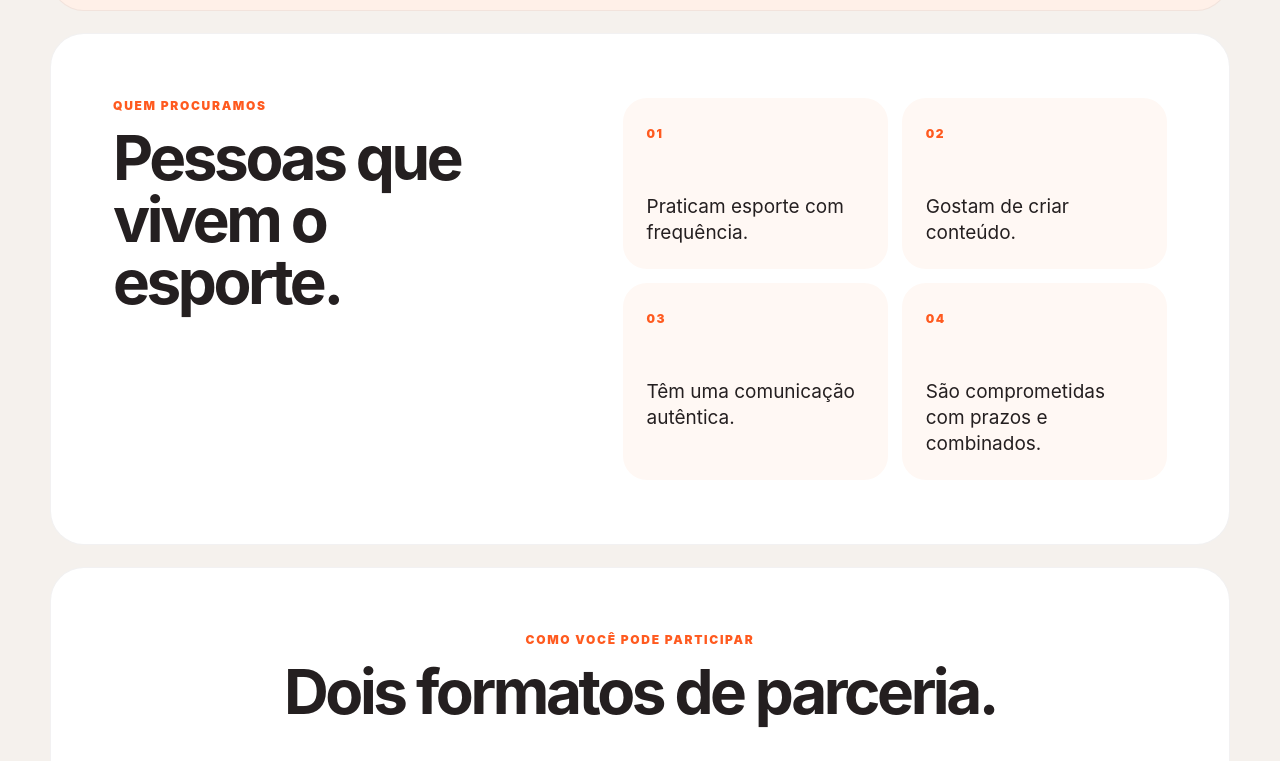
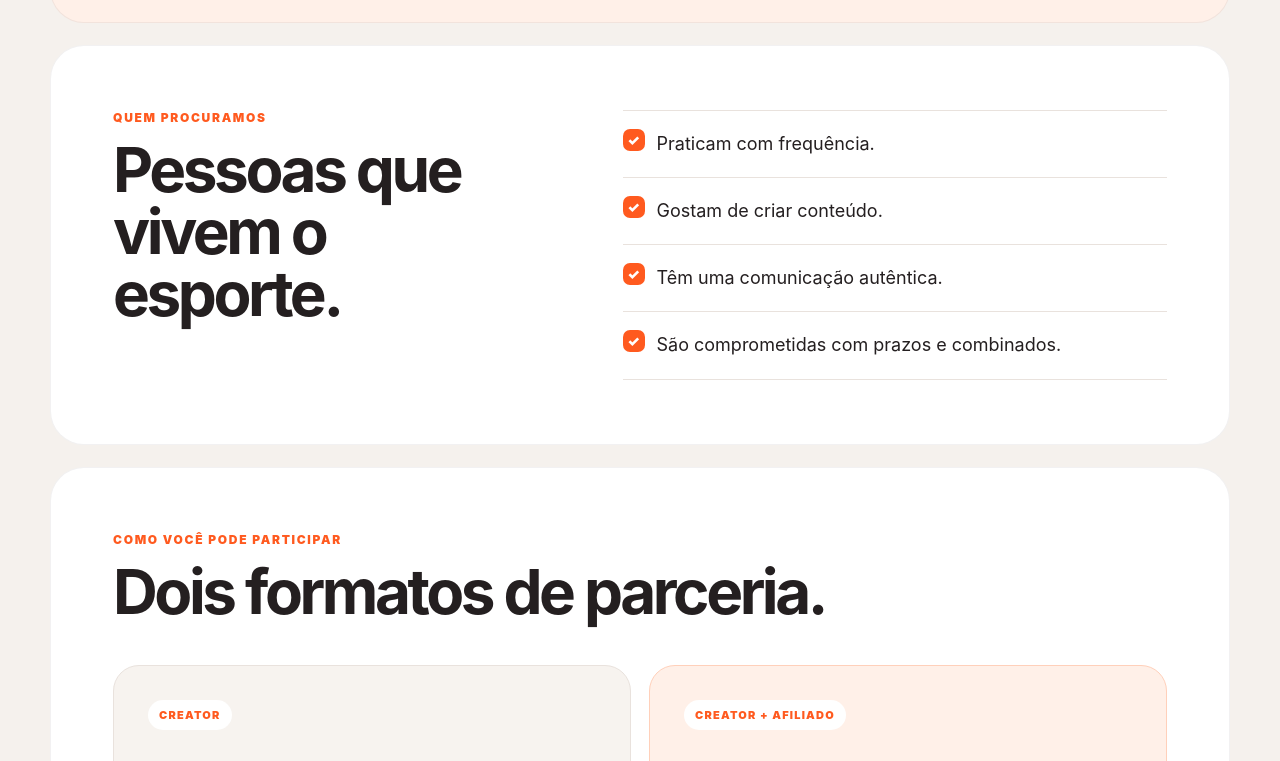
Before and after one commit to doctorguimenezes-lgtm/vamo-pages, a website: page public/index.html in a window 1280 px wide. Shown: the part 1139-1900 px from the top of the page. Drawn offline with Linux system fonts and the light colour scheme; a script that the page names is missing.

Commit message:
Add files via upload

```diff
--- a/public/index.html
+++ b/public/index.html
@@ -22,7 +22,6 @@
       <div class="hero-copy">
         <span class="eyebrow light">CREATORS VAMO!</span>
         <h1>Você pratica esporte e gosta de criar conteúdo?</h1>
-        <p>Estamos procurando pessoas para fazer parte do Time Vamo! e crescer junto com a marca.</p>
       </div>
     </section>
 
@@ -41,16 +40,16 @@
         <span class="eyebrow">QUEM PROCURAMOS</span>
         <h2>Pessoas que vivem o esporte.</h2>
       </div>
-      <div class="profile-grid">
-        <article><span>01</span><p>Praticam esporte com frequência.</p></article>
-        <article><span>02</span><p>Gostam de criar conteúdo.</p></article>
-        <article><span>03</span><p>Têm uma comunicação autêntica.</p></article>
-        <article><span>04</span><p>São comprometidas com prazos e combinados.</p></article>
-      </div>
+      <ul class="profile-list">
+        <li>Praticam com frequência.</li>
+        <li>Gostam de criar conteúdo.</li>
+        <li>Têm uma comunicação autêntica.</li>
+        <li>São comprometidas com prazos e combinados.</li>
+      </ul>
     </section>
 
     <section class="formats card">
-      <div class="section-heading centered">
+      <div class="section-heading">
         <span class="eyebrow">COMO VOCÊ PODE PARTICIPAR</span>
         <h2>Dois formatos de parceria.</h2>
       </div>
--- a/public/styles.css
+++ b/public/styles.css
@@ -22,7 +22,7 @@ a{color:inherit}
   padding:24px 20px 18px
 }
 .logo-link{display:inline-flex;align-items:center;text-decoration:none}
-.brand-logo{display:block;width:142px;height:auto}
+.brand-logo{display:block;width:185px;height:auto}
 .page-shell{
   width:min(1180px,calc(100% - 28px));
   margin:0 auto;
@@ -78,13 +78,6 @@ h1{
   line-height:.93;
   letter-spacing:-.065em
 }
-.hero-copy p{
-  max-width:590px;
-  margin:0;
-  font-size:21px;
-  line-height:1.5;
-  color:rgba(255,255,255,.9)
-}
 .selection-notice{
   padding:48px clamp(28px,5vw,62px);
   background:var(--orange-soft)
@@ -112,29 +105,36 @@ h1{
   gap:64px;
   align-items:start
 }
-.profile-grid{
-  display:grid;
-  grid-template-columns:1fr 1fr;
-  gap:14px
+.profile-list{
+  margin:0;
+  padding:0;
+  list-style:none;
+  border-top:1px solid var(--line)
 }
-.profile-grid article{
-  min-height:160px;
-  padding:24px;
-  border-radius:24px;
-  background:var(--orange-pale)
+.profile-list li{
+  position:relative;
+  padding:20px 0 20px 34px;
+  border-bottom:1px solid var(--line);
+  font-size:18px;
+  line-height:1.45
 }
-.profile-grid span{
-  color:var(--orange);
-  font-size:12px;
-  font-weight:900;
-  letter-spacing:.12em
+.profile-list li:before{
+  content:"✓";
+  position:absolute;
+  left:0;
+  top:18px;
+  display:flex;
+  align-items:center;
+  justify-content:center;
+  width:22px;
+  height:22px;
+  border-radius:7px;
+  background:var(--orange);
+  color:#fff;
+  font-size:14px;
+  font-weight:900
 }
-.profile-grid p{
-  margin:52px 0 0;
-  font-size:19px;
-  line-height:1.35
-}
-.section-heading.centered,.form-heading{text-align:center;margin-inline:auto}
+.section-heading,.form-heading{text-align:left;margin-inline:0}
 .format-grid{
   display:grid;
   grid-template-columns:1fr 1fr;
@@ -191,16 +191,16 @@ h1{
   background:var(--orange)
 }
 .format-note{
-  margin:22px auto 0;
+  margin:22px 0 0;
   max-width:760px;
-  text-align:center;
+  text-align:left;
   color:var(--muted);
   line-height:1.55
 }
-.form-heading{max-width:720px;margin-bottom:36px}
+.form-heading{max-width:720px;margin:0 0 36px}
 .tally-shell{
   max-width:960px;
-  margin:0 auto;
+  margin:0;
   padding:16px;
   border-radius:26px;
   background:#faf8f6;
@@ -221,7 +221,7 @@ h1{
 }
 @media(max-width:640px){
   .header{padding:20px 18px 14px}
-  .brand-logo{width:118px}
+  .brand-logo{width:153px}
   .page-shell{width:min(100% - 18px,1180px);gap:14px}
   .card,.hero-card{border-radius:24px}
   .hero-card{min-height:620px}
@@ -229,13 +229,9 @@ h1{
   .hero-overlay{background:linear-gradient(0deg,rgba(22,17,16,.76) 0%,rgba(22,17,16,.12) 66%)}
   .hero-copy{left:24px;right:24px;bottom:30px}
   h1{font-size:48px;line-height:.96}
-  .hero-copy p{font-size:17px}
-  .selection-notice,.profile,.formats,.form-section{padding:36px 22px}
+    .selection-notice,.profile,.formats,.form-section{padding:36px 22px}
   .selection-notice h2,.section-heading h2,.form-heading h2{font-size:39px}
   .selection-notice p{font-size:16px}
-  .profile-grid{grid-template-columns:1fr}
-  .profile-grid article{min-height:128px}
-  .profile-grid p{margin-top:34px}
   .format-card{padding:24px;border-radius:22px}
   .format-card h3{margin-top:34px;font-size:27px}
   .tally-shell{padding:8px;border-radius:20px}
```
Also changed, not shown: README.md.
